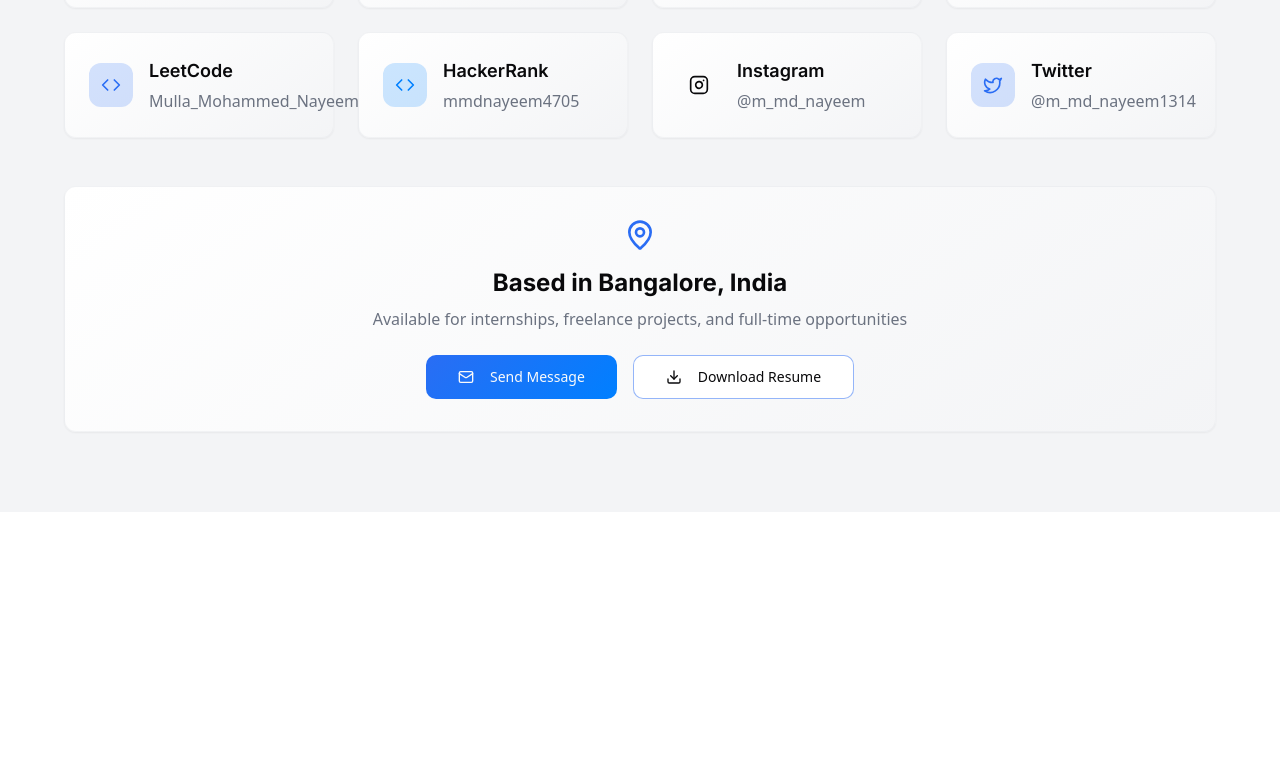
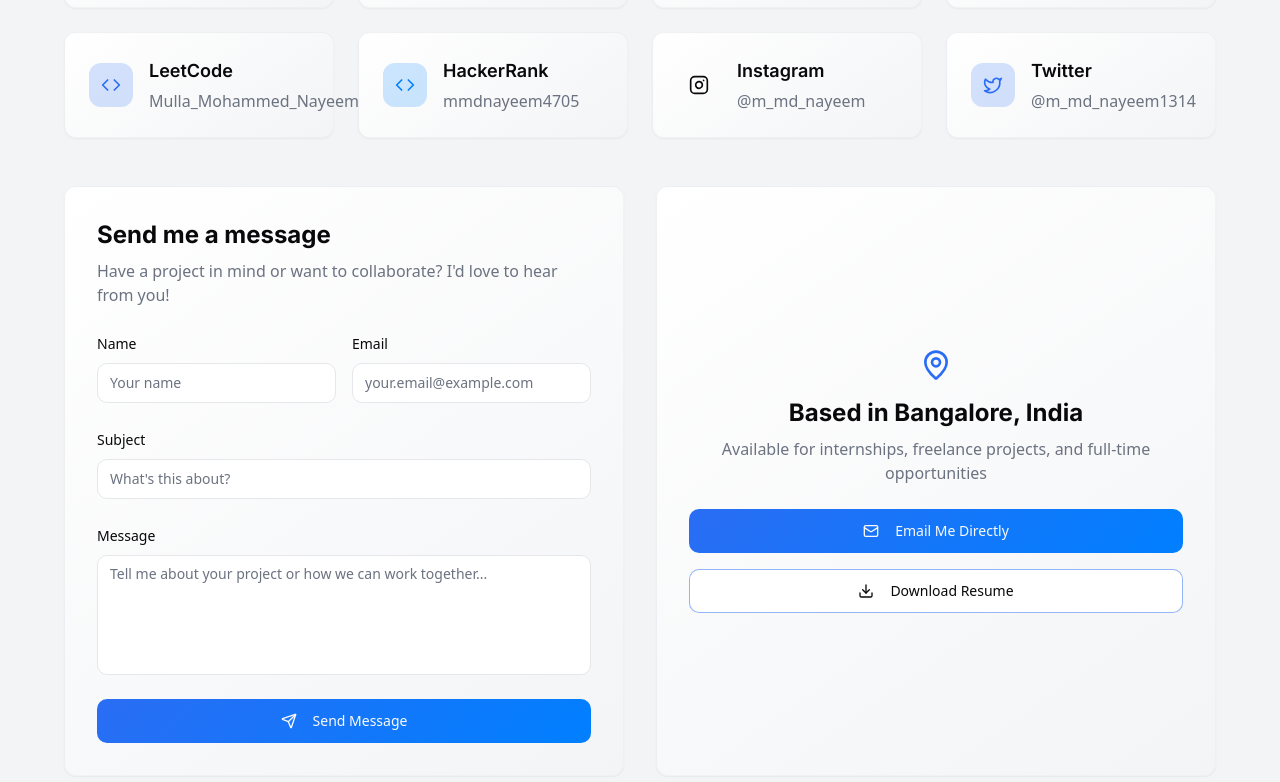
Before and after one commit to mmdnayeem4705/M_Md_Nayeem_portfolio, a React (Vite) app: page / in a window 1280 px wide. Shown: the part 5290-6072 px from the top of the page. Before the commit the page ends 5802 px from the top, so only its background shows below. Built offline with nearby package versions, Linux system fonts and the light colour scheme.

Commit message:
Add message sharing functionality
Add functionality for users to share messages.

```diff
--- a/package.json
+++ b/package.json
@@ -39,6 +39,7 @@
     "@radix-ui/react-toggle": "^1.1.9",
     "@radix-ui/react-toggle-group": "^1.1.10",
     "@radix-ui/react-tooltip": "^1.2.7",
+    "@supabase/supabase-js": "^2.54.0",
     "@tanstack/react-query": "^5.83.0",
     "class-variance-authority": "^0.7.1",
     "clsx": "^2.1.1",
--- a/src/components/Contact.tsx
+++ b/src/components/Contact.tsx
@@ -1,6 +1,7 @@
 import { Card } from "@/components/ui/card";
 import { Button } from "@/components/ui/button";
 import { Mail, Phone, Github, Linkedin, MapPin, Download, Code, Instagram, Twitter } from "lucide-react";
+import ContactForm from "./ContactForm";
 
 const Contact = () => {
   const contactMethods = [
@@ -102,8 +103,12 @@ const Contact = () => {
             ))}
           </div>
 
+          {/* Contact Form */}
+          <div className="grid grid-cols-1 lg:grid-cols-2 gap-8 mb-8">
+            <ContactForm />
+
             {/* Call to Action */}
-          <Card className="p-8 card-gradient border-border/50 text-center">
+            <Card className="p-8 card-gradient border-border/50 text-center flex flex-col justify-center">
               <div className="mb-6">
                 <MapPin className="w-8 h-8 text-primary mx-auto mb-4" />
                 <h3 className="text-2xl font-bold font-inter mb-2">Based in Bangalore, India</h3>
@@ -112,12 +117,21 @@ const Contact = () => {
                 </p>
               </div>
 
-            <div className="flex flex-col sm:flex-row gap-4 justify-center">
-              <Button size="lg" className="hero-gradient hover:opacity-90 transition-opacity">
+              <div className="flex flex-col gap-4 justify-center">
+                <Button
+                  size="lg"
+                  className="hero-gradient hover:opacity-90 transition-opacity"
+                  onClick={() => window.open('mailto:mmdnayeem4705@gmail.com')}
+                >
                   <Mail className="w-5 h-5 mr-2" />
-                Send Message
+                  Email Me Directly
                 </Button>
-              <Button variant="outline" size="lg" className="border-primary/50 hover:bg-primary/10">
+                <Button
+                  variant="outline"
+                  size="lg"
+                  className="border-primary/50 hover:bg-primary/10"
+                  onClick={() => window.open('/resume.pdf', '_blank')}
+                >
                   <Download className="w-5 h-5 mr-2" />
                   Download Resume
                 </Button>
@@ -125,6 +139,7 @@ const Contact = () => {
             </Card>
           </div>
         </div>
+      </div>
     </section>
   );
 };
--- /dev/null
+++ b/src/components/ContactForm.tsx
@@ -0,0 +1,168 @@
+import { useState } from "react";
+import { useForm } from "react-hook-form";
+import { zodResolver } from "@hookform/resolvers/zod";
+import * as z from "zod";
+import { Card } from "@/components/ui/card";
+import { Button } from "@/components/ui/button";
+import { Input } from "@/components/ui/input";
+import { Textarea } from "@/components/ui/textarea";
+import { Form, FormControl, FormField, FormItem, FormLabel, FormMessage } from "@/components/ui/form";
+import { useToast } from "@/hooks/use-toast";
+import { Send, Loader2 } from "lucide-react";
+import { supabase } from "@/lib/supabase";
+
+const contactFormSchema = z.object({
+  name: z.string().min(2, "Name must be at least 2 characters"),
+  email: z.string().email("Please enter a valid email address"),
+  subject: z.string().min(5, "Subject must be at least 5 characters"),
+  message: z.string().min(10, "Message must be at least 10 characters"),
+});
+
+type ContactFormData = z.infer<typeof contactFormSchema>;
+
+const ContactForm = () => {
+  const [isSubmitting, setIsSubmitting] = useState(false);
+  const { toast } = useToast();
+
+  const form = useForm<ContactFormData>({
+    resolver: zodResolver(contactFormSchema),
+    defaultValues: {
+      name: "",
+      email: "",
+      subject: "",
+      message: "",
+    },
+  });
+
+  const onSubmit = async (data: ContactFormData) => {
+    setIsSubmitting(true);
+
+    try {
+      const { error } = await supabase
+        .from('contact_messages')
+        .insert([{
+          name: data.name,
+          email: data.email,
+          subject: data.subject,
+          message: data.message,
+        }]);
+
+      if (error) {
+        throw error;
+      }
+
+      toast({
+        title: "Message Sent Successfully!",
+        description: "Thank you for reaching out. I'll get back to you soon.",
+      });
+
+      form.reset();
+    } catch (error) {
+      console.error('Error sending message:', error);
+      toast({
+        title: "Failed to Send Message",
+        description: "Please try again or contact me directly via email.",
+        variant: "destructive",
+      });
+    } finally {
+      setIsSubmitting(false);
+    }
+  };
+
+  return (
+    <Card className="p-8 card-gradient border-border/50">
+      <div className="mb-6">
+        <h3 className="text-2xl font-bold font-inter mb-2">Send me a message</h3>
+        <p className="text-muted-foreground">
+          Have a project in mind or want to collaborate? I'd love to hear from you!
+        </p>
+      </div>
+
+      <Form {...form}>
+        <form onSubmit={form.handleSubmit(onSubmit)} className="space-y-6">
+          <div className="grid grid-cols-1 md:grid-cols-2 gap-4">
+            <FormField
+              control={form.control}
+              name="name"
+              render={({ field }) => (
+                <FormItem>
+                  <FormLabel>Name</FormLabel>
+                  <FormControl>
+                    <Input placeholder="Your name" {...field} />
+                  </FormControl>
+                  <FormMessage />
+                </FormItem>
+              )}
+            />
+            <FormField
+              control={form.control}
+              name="email"
+              render={({ field }) => (
+                <FormItem>
+                  <FormLabel>Email</FormLabel>
+                  <FormControl>
+                    <Input placeholder="your.email@example.com" type="email" {...field} />
+                  </FormControl>
+                  <FormMessage />
+                </FormItem>
+              )}
+            />
+          </div>
+
+          <FormField
+            control={form.control}
+            name="subject"
+            render={({ field }) => (
+              <FormItem>
+                <FormLabel>Subject</FormLabel>
+                <FormControl>
+                  <Input placeholder="What's this about?" {...field} />
+                </FormControl>
+                <FormMessage />
+              </FormItem>
+            )}
+          />
+
+          <FormField
+            control={form.control}
+            name="message"
+            render={({ field }) => (
+              <FormItem>
+                <FormLabel>Message</FormLabel>
+                <FormControl>
+                  <Textarea
+                    placeholder="Tell me about your project or how we can work together..."
+                    className="min-h-[120px] resize-none"
+                    {...field}
+                  />
+                </FormControl>
+                <FormMessage />
+              </FormItem>
+            )}
+          />
+
+          <Button
+            type="submit"
+            size="lg"
+            className="w-full hero-gradient hover:opacity-90 transition-opacity"
+            disabled={isSubmitting}
+          >
+            {isSubmitting ? (
+              <>
+                <Loader2 className="w-5 h-5 mr-2 animate-spin" />
+                Sending...
+              </>
+            ) : (
+              <>
+                <Send className="w-5 h-5 mr-2" />
+                Send Message
+              </>
+            )}
+          </Button>
+        </form>
+      </Form>
+    </Card>
+  );
+};
+
+export default ContactForm;
--- /dev/null
+++ b/src/lib/supabase.ts
@@ -0,0 +1,15 @@
+import { createClient } from '@supabase/supabase-js'
+
+const supabaseUrl = 'https://your-project.supabase.co'
+const supabaseKey = 'your-anon-key'
+
+export const supabase = createClient(supabaseUrl, supabaseKey)
+
+export type ContactMessage = {
+  id?: string
+  name: string
+  email: string
+  subject: string
+  message: string
+  created_at?: string
+}
```
Also changed, not shown: 1 other file (tests, documents, lock files or other folders). Lines whose indentation alone changed are shown as unchanged.
